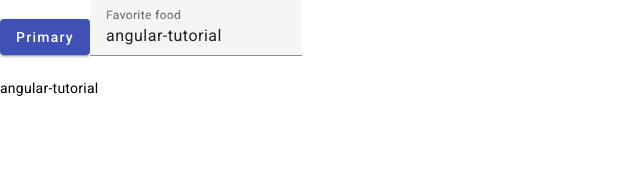
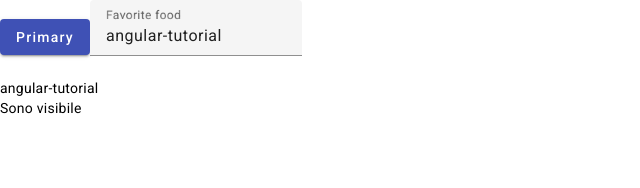
Before and after one commit to gianlucanesta/angular-tutorial, an Angular app: page / in a window 1280 px wide. Shown: the top 188 px of the page, without its empty margins (0-640 px from the left). Built offline with nearby package versions, Linux system fonts and the light colour scheme.

Commit message:
Directives - NgIf

```diff
--- a/src/app/app.component.html
+++ b/src/app/app.component.html
@@ -11,3 +11,8 @@
 <div>
   {{ title }}
 </div>
+
+<p *ngIf="isVisible; else bloccoElse">Sono visibile</p>
+<ng-template #bloccoElse>
+  <p>non sono visibile</p>
+</ng-template>
--- a/src/app/app.component.ts
+++ b/src/app/app.component.ts
@@ -8,6 +8,8 @@ import { Component } from '@angular/core';
 export class AppComponent {
   title = 'angular-tutorial';
 
+  isVisible = true;
+
   onInput(event: Event) {
     this.title = (<HTMLInputElement>event.target).value;
   }
```
